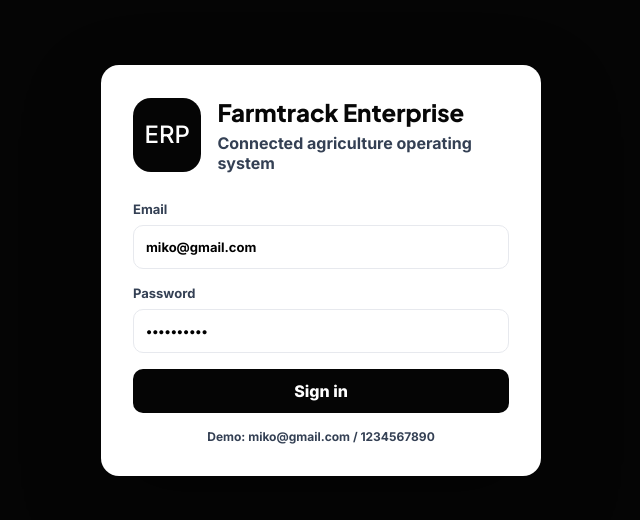
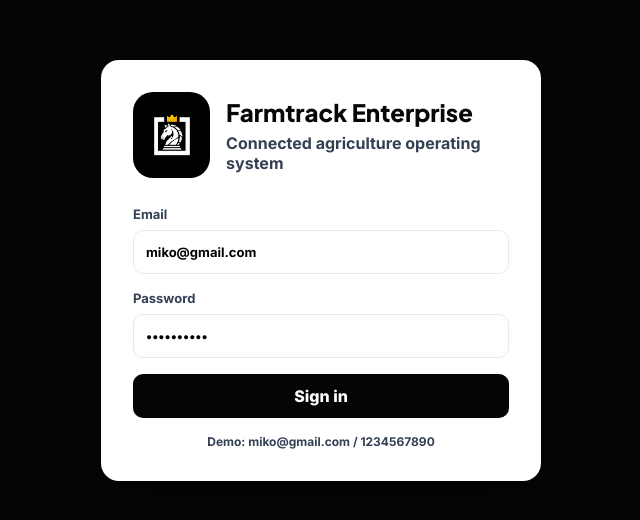
Before and after one commit to mikomike2301111-ux/rersion-control, a React (Vite) app: page /#/dashboard in a window 1280 px wide. Shown: the part 130-650 px from the top of the page, without its empty margins (319-959 px from the left). Built offline with nearby package versions, Linux system fonts and the light colour scheme.

Commit message:
Add supplied ERP logo branding

```diff
--- a/src/main.jsx
+++ b/src/main.jsx
@@ -213,7 +213,7 @@
     <div className="login-screen">
       <section className="login-panel">
         <div className="brand-lockup">
-          <div className="brand-mark">ERP</div>
+          <div className="brand-mark"><img src="/erp-logo-black.png" alt="Farmtrack ERP logo" /></div>
           <div>
             <h1>Farmtrack Enterprise</h1>
             <p>Connected agriculture operating system</p>
@@ -236,8 +236,7 @@
     <>
       <aside className={`sidebar ${open ? 'open' : ''}`}>
         <div className="sidebar-brand">
-          <span>ERP</span>
-          <Package size={38} />
+          <img src="/erp-logo-black.png" alt="Farmtrack ERP logo" />
         </div>
         <nav>
           {nav.map(item => {
--- a/src/styles.css
+++ b/src/styles.css
@@ -78,7 +78,8 @@
   position: fixed; inset: 0 auto 0 0; width: 280px; background: #020304; color: #fff;
   padding: 36px 18px 24px; display: flex; flex-direction: column; z-index: 20;
 }
-.sidebar-brand { height: 82px; display: flex; align-items: flex-start; gap: 12px; border-bottom: 1px solid rgba(255,255,255,.1); }
+.sidebar-brand { height: 96px; display: flex; align-items: center; justify-content: center; border-bottom: 1px solid rgba(255,255,255,.1); }
+.sidebar-brand img { width: 148px; max-height: 76px; object-fit: contain; display: block; }
 .sidebar-brand span { font-size: 42px; line-height: 1; letter-spacing: .5px; font-weight: 500; }
 .sidebar nav { padding-top: 20px; display: flex; flex-direction: column; gap: 8px; overflow: auto; }
 .sidebar nav button {
@@ -873,7 +874,8 @@
 .login-screen { min-height: 100vh; background: #050505; display: grid; place-items: center; padding: 24px; }
 .login-panel { width: min(440px, 100%); background: #fff; border-radius: 18px; padding: 32px; box-shadow: 0 30px 80px rgba(0,0,0,.32); }
 .brand-lockup { display: flex; align-items: center; gap: 16px; margin-bottom: 28px; }
-.brand-mark { width: 74px; height: 74px; border-radius: 18px; background: #050505; color: #fff; display: grid; place-items: center; font-size: 24px; }
+.brand-mark { width: 86px; height: 86px; border-radius: 20px; background: #050505; color: #fff; display: grid; place-items: center; overflow: hidden; }
+.brand-mark img { width: 100%; height: 100%; object-fit: cover; display: block; }
 .brand-lockup h1 { margin: 0; font-size: 24px; }
 .brand-lockup p { margin: 6px 0 0; color: var(--muted); }
 .login-form { display: grid; gap: 16px; }
```
Also changed, not shown: public/erp-logo-black.png (added), 1 other file (tests, documents, lock files or other folders).
